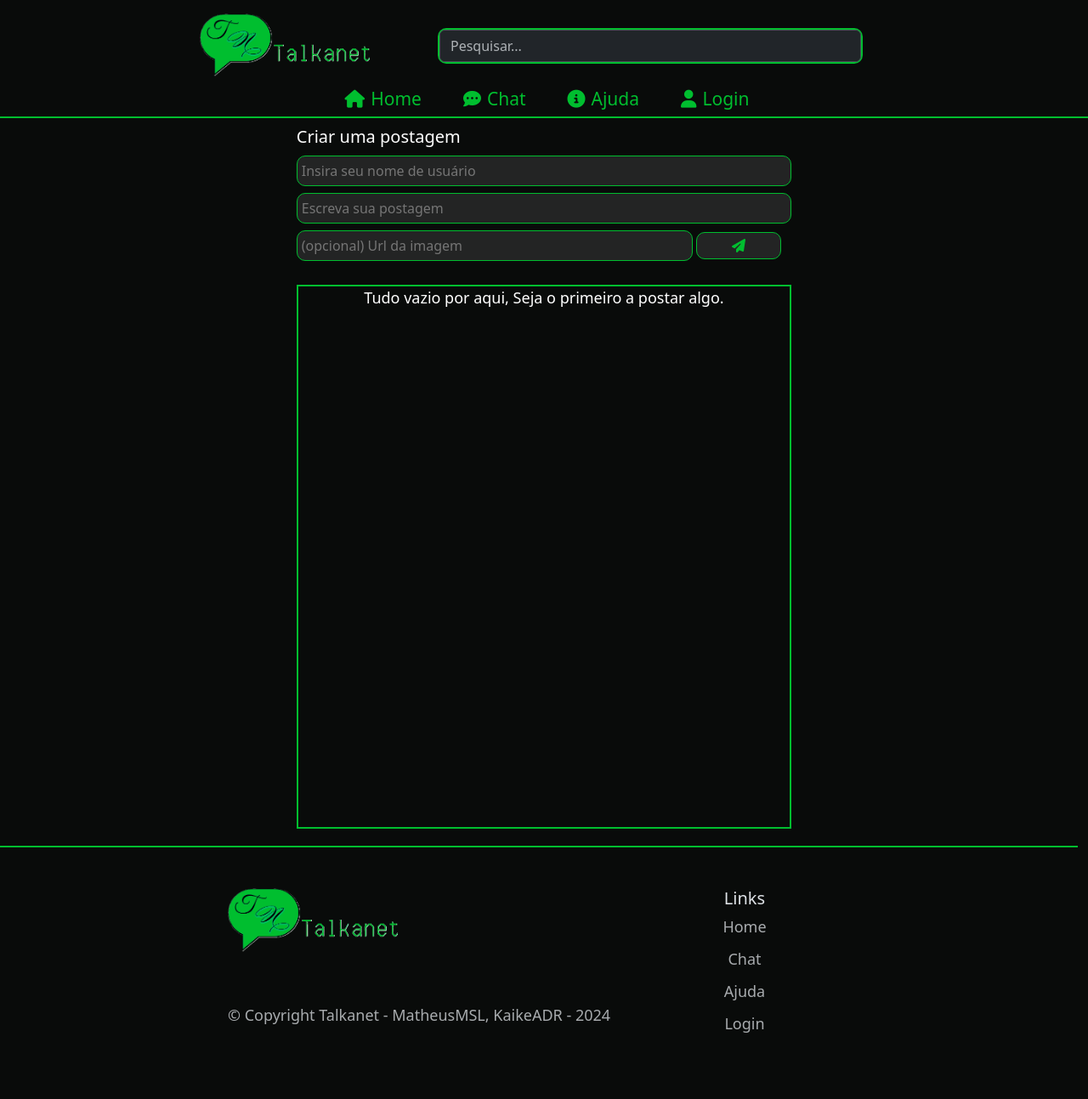
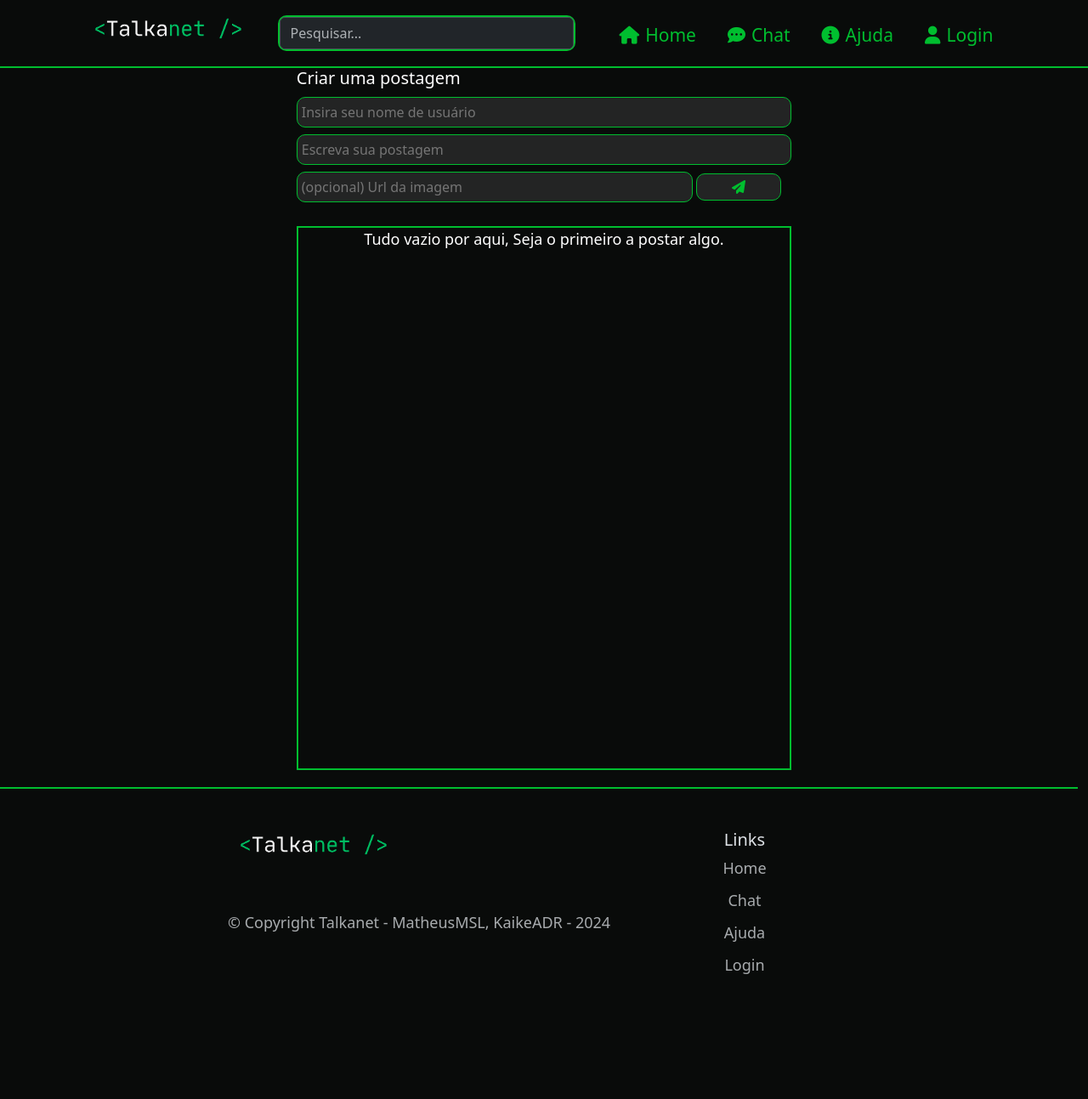
Before and after one commit to Teteu3511/Talkanet, a PHP site: page /chat.php in a window 1280 px wide. Shown: the whole page at 85% size. After the commit the page ends 1146 px from the top, so only its background shows below. Run offline with PHP 8.4, Linux system fonts and the light colour scheme; data that the repository does not hold is empty; some web fonts are replaced.

Commit message:
Revamped the design and added new favicons.

```diff
--- a/config/process.php
+++ b/config/process.php
@@ -42,9 +42,9 @@
 
             }
 
-            // Redirect to Home
+            // Redirect to Chat
 
-            header("location:" . $BASE_URL . "../index.php");
+            header("location:" . $BASE_URL . "../chat.php");
 
 
         } elseif ($data["type"] === "comment") {
@@ -114,7 +114,7 @@
 
             $posts = [];
 
-            $query = "SELECT * FROM post";
+            $query = "SELECT * FROM post ORDER BY id DESC";
 
             $stmt = $conn->prepare($query);
 
@@ -126,7 +126,7 @@
 
         // Displays corresponding comments
 
-        $query = "SELECT * FROM comments WHERE post_id = :id";
+        $query = "SELECT * FROM comments WHERE post_id = :id ORDER BY id DESC";
 
         $stmt = $conn->prepare($query);
 
--- a/css/style.css
+++ b/css/style.css
@@ -1,3 +1,9 @@
+body {
+
+    padding-top: 70px;
+
+}
+
 .page-control {
 
     min-height: 100vh;
@@ -6,24 +12,16 @@
 
 }
 
-.header-wrapper {
-
-    width: 100%;
-
-}
-
 #header {
 
-    min-height: 50px;
+    min-height: 80px;
+    width: 100%;
+    top: 0;
+    position: fixed;
+    z-index: 1000;
     border-bottom: 2px solid rgb(0, 190, 47);
     background-color: rgb(9, 11, 10);
     font-size: 21px;
-
-}
-
-.logo {
-
-    width: 250px;
 
 }
 
@@ -32,13 +30,15 @@
     margin: auto 30px;
     border: 2px solid rgb(0, 190, 47);
     border-radius: 10px;
-    width: 500px;
+    min-width: 350px;
+    max-width: 350px;
 
 }
 
 #navbar a {
 
     color: rgb(0, 190, 47);
+    padding: 0 10px;
 
 }
 
@@ -52,6 +52,7 @@
 #navbar i {
 
     margin: 7px;
+
 }
 
 .text {
--- a/templates/header.php
+++ b/templates/header.php
@@ -23,7 +23,10 @@
 		<title>Talkanet - Seu Lugar para Trovar</title>
         <link rel="stylesheet" href="css/reset.css">
 		<link rel="stylesheet" href="css/style.css">
-		<link rel="shortcut icon" type="image/x-icon" href="img/favicon.png">
+		<link rel="apple-touch-icon" sizes="180x180" href="favicon/apple-touch-icon.png">
+		<link rel="icon" type="image/png" sizes="32x32" href="favicon/favicon-32x32.png">
+		<link rel="icon" type="image/png" sizes="16x16" href="favicon/favicon-16x16.png">
+		<link rel="manifest" href="favicon/site.webmanifest">
 		<link rel="preconnect" href="https://fonts.googleapis.com">
 		<link rel="preconnect" href="https://fonts.gstatic.com" crossorigin>
 		<link href="https://fonts.googleapis.com/css2?family=Syne+Mono&family=Workbench&display=swap" rel="stylesheet">
@@ -40,7 +43,7 @@
 			<section class="header-wrapper">
 				<header class="d-flex flex-wrap justify-content-center py-3" id="header">
 					<div class="logo">
-						<a href="./" class="d-flex align-items-center mb-3 mb-md-0 me-md-auto link-body-emphasis text-decoration-none">
+						<a href="./" class="mb-3 mb-md-0 me-md-auto link-body-emphasis text-decoration-none">
 							<img src="img/Talka.png" width="200px"></img>
 						</a>
 					</div>
```
Also changed, not shown: favicon/android-chrome-192x192.png (added), favicon/android-chrome-512x512.png (added), favicon/apple-touch-icon.png (added), favicon/favicon-16x16.png (added), favicon/favicon-32x32.png (added), favicon/favicon.ico (added), favicon/site.webmanifest (added), img/Talka.png, img/favicon.png (deleted).
